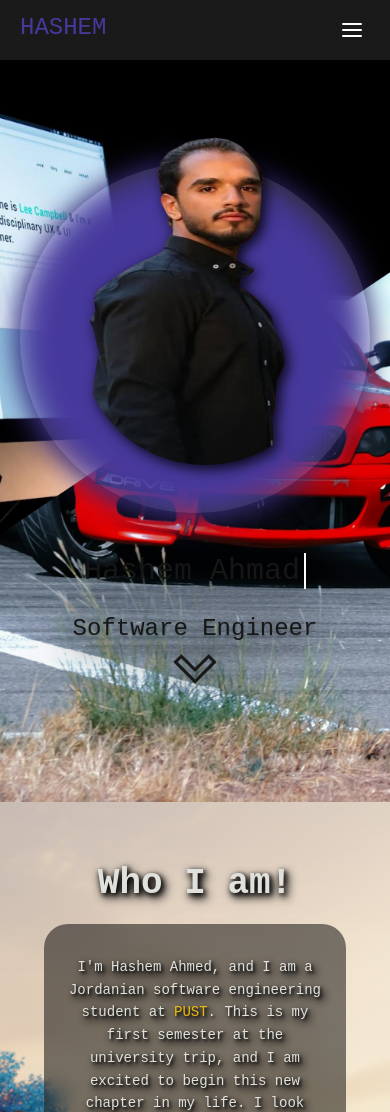
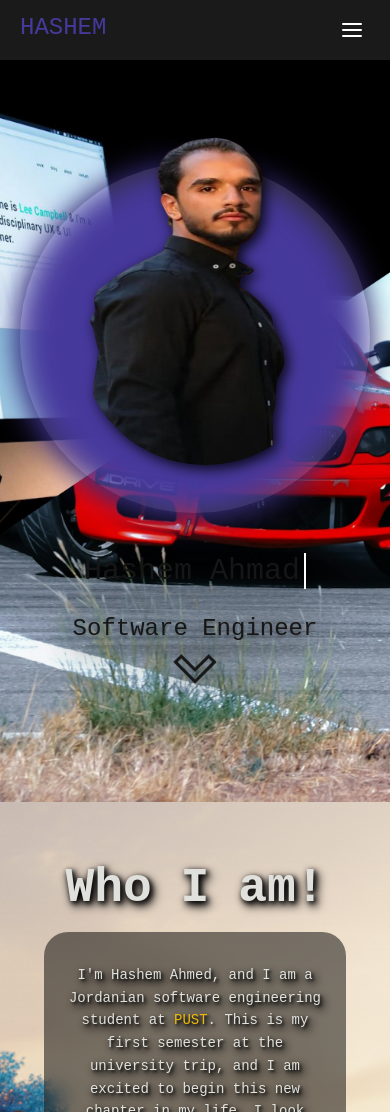
Before and after one commit to hashem-ahmad/HashemProtfolio, a Next.js app: page / in a window 390 px wide. Shown: the top 1112 px of the page. Built offline with nearby package versions, Linux system fonts and the light colour scheme.

Commit message:
Update about.tsx

```diff
--- a/components/about.tsx
+++ b/components/about.tsx
@@ -8,9 +8,9 @@ export default function About() {
       data-bg="light"
       className={`${styles.about} flex flex-col h-screen`}
     >
-      <div className="self-end z-10 2xl:w-1/2 max-2xl:w-1/2 max-lg:w-3/5 lg:w-3/5 px-6 text-right max-sm:w-full max-sm:self-center">
+      <div className={`${styles.bigContainer} self-end z-10 2xl:w-1/2 max-2xl:w-1/2 max-lg:w-3/5 lg:w-3/5 px-6 text-right max-sm:w-full max-sm:self-center`}>
         <h1
-          className={`${styles.header} 2xl:text-6xl max-2xl:text-5xl max-lg:text-4xl lg:text-4xl max-lg:ml-5 lg:ml-5 max-md:m-5 md:m-5 font-bold text-start max-sm:text-center`}
+          className={`${styles.header} 2xl:text-6xl max-2xl:text-5xl max-lg:text-4xl lg:text-4xl max-lg:ml-5 lg:ml-5 max-md:m-5 md:m-5 font-bold text-start max-sm:text-center max-sm:text-5xl`}
         >
           Who I am!
         </h1>
```
